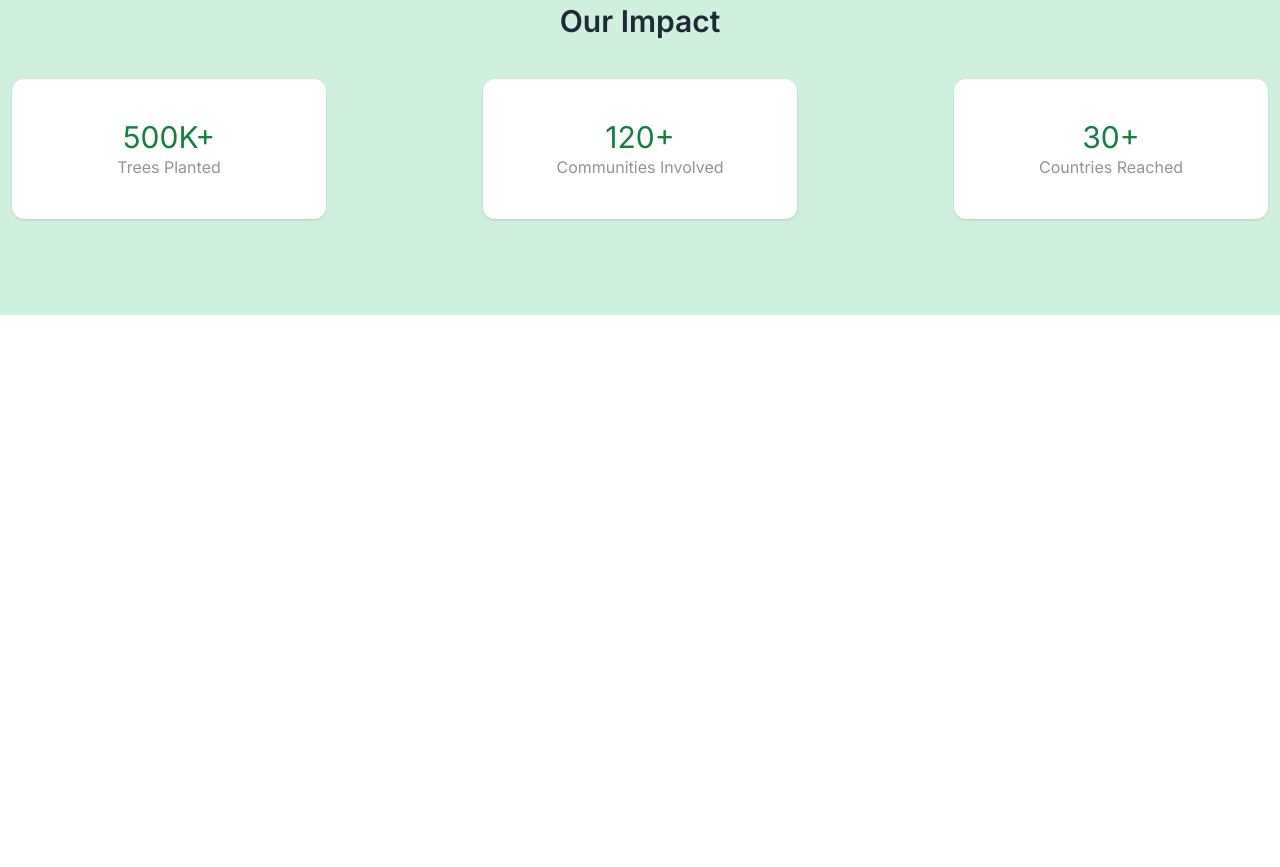
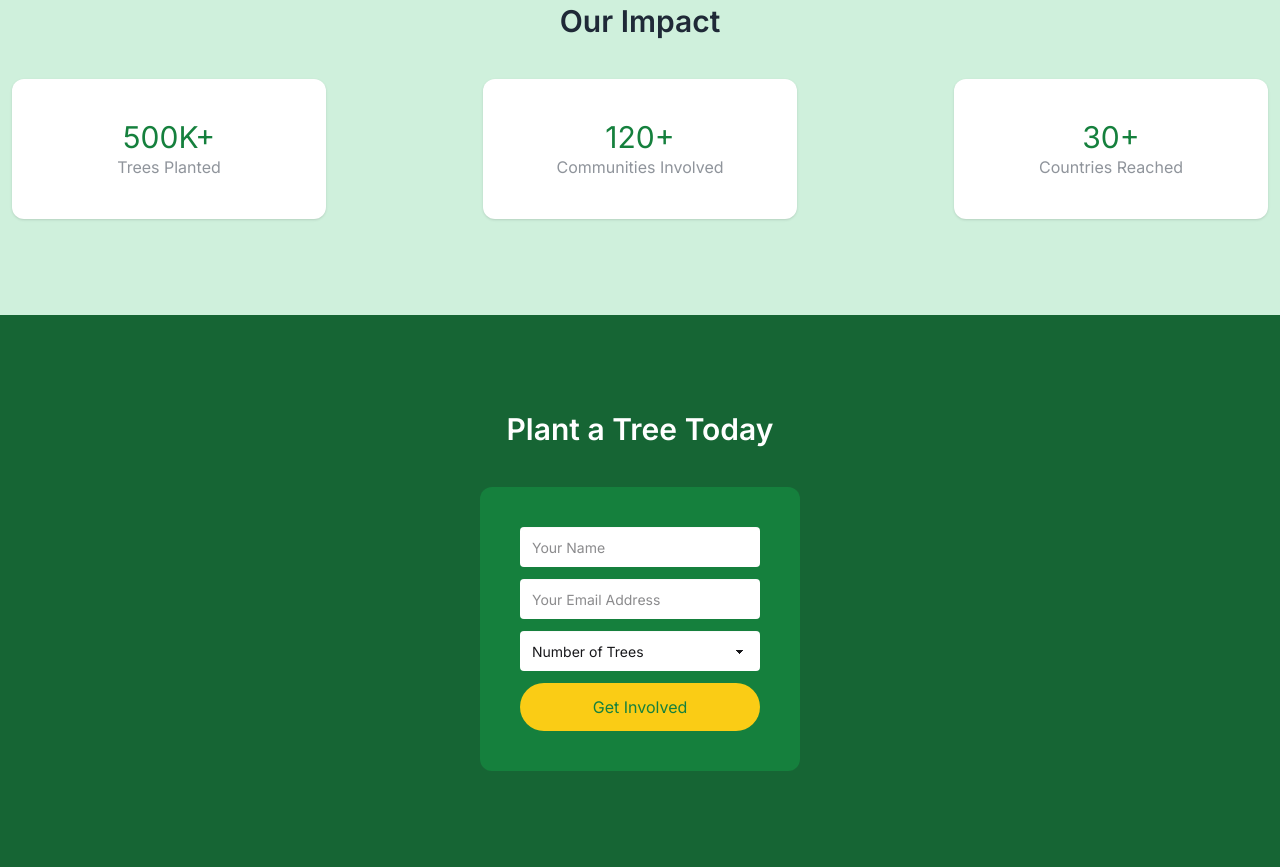
Before and after one commit to Nur-Nayeem/green-earth-programming-hero-assignment-6, a plain HTML site: page index.html in a window 1280 px wide. Shown: the part 1482-2349 px from the top of the page. Before the commit the page ends 1797 px from the top, so only its background shows below. Drawn offline with nearby package versions, Linux system fonts and the light colour scheme; no server answers.

Commit message:
designed donation form section

```diff
--- a/index.html
+++ b/index.html
@@ -185,6 +185,26 @@
         </section>
 
 
+        <!-- plant tree today section  -->
+        <section class="bg-[#166534] py-24">
+            <h2 class="text-center text-3xl font-semibold text-white mb-10">Plant a Tree Today</h2>
+            <form action=""
+                class="p-10 bg-[var(--primary)] flex flex-col gap-3 w-3/4 md:w-2/4 xl:w-1/4 mx-auto rounded-xl">
+                <input type="text" placeholder="Your Name" class="input w-full focus:outline-none border-0" />
+                <input type="email" placeholder="Your Email Address" class="input w-full focus:outline-none border-0" />
+                <select class="select w-full focus:outline-none border-0">
+                    <option disabled selected>Number of Trees</option>
+                    <option>৳100 for 1 Trees</option>
+                    <option>৳200 for 2 Trees</option>
+                    <option>৳500 for 5 Trees</option>
+                    <option>৳1000 for 10 Trees</option>
+                </select>
+                <button class="bg-[var(--secondery-btn-color)] text-[var(--primary)] py-3 px-5 rounded-full">Get
+                    Involved</button>
+            </form>
+        </section>
+
+
     </main>
     <script src="./script.js"></script>
 </body>
```
